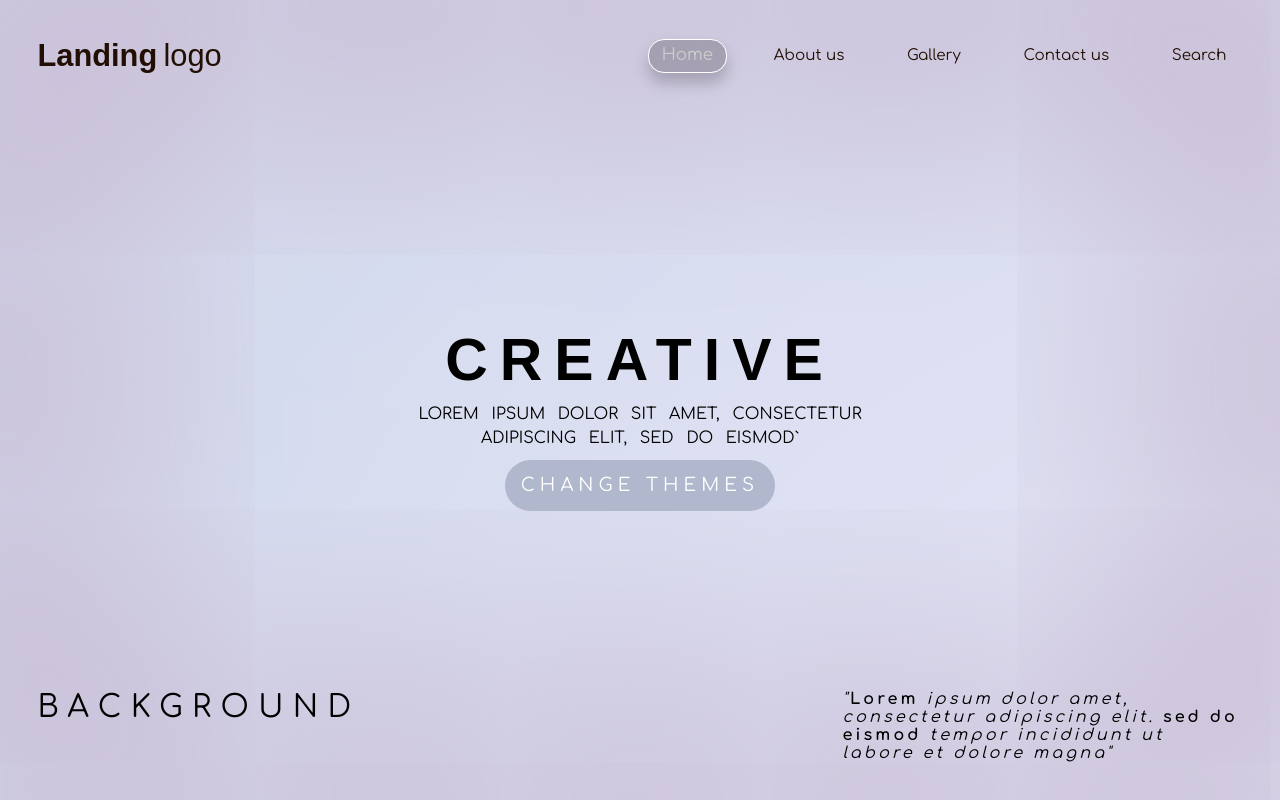
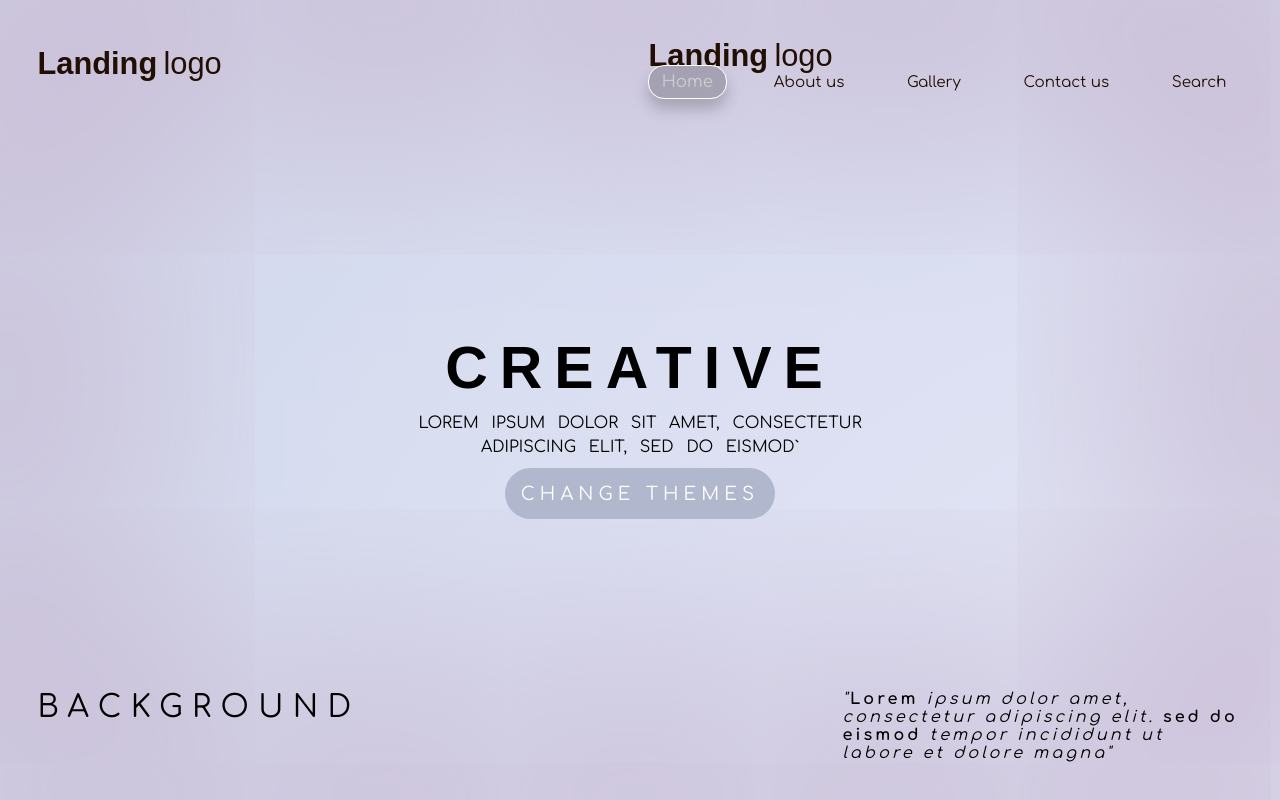
Before and after one commit to Leccon1/Creative-Landing, a React (Vite) app: page / in a window 1280 px wide. Built offline with nearby package versions, Linux system fonts and the light colour scheme; a web font is replaced by a local one.

Commit message:
feat: add Logo component and change anchor to button tag in component

```diff
--- a/src/components/layuot/Navigation/Navigation.jsx
+++ b/src/components/layuot/Navigation/Navigation.jsx
@@ -1,3 +1,4 @@
+import Logo from '@components/common/Logo/Logo'
 import { useState, useRef } from 'react'
 
 import styles from './Navigation.module.scss'
@@ -14,17 +15,19 @@ const Navigation = ({ isActive, onClose }) => {
   return (
     <>
       <div className={`${styles.navOverlay} ${isActive ? styles.active : ''}`} onClick={onClose} />
+      <nav ref={navRef} className={`${styles.nav} ${isActive ? styles.active : ''}`}>
+        <Logo />
 
-      <nav ref={navRef} className={`${styles.nav} ${isActive ? styles.active : ''}`}>
         <ul className={styles.navList}>
           {navItems.map((item, index) => (
             <li key={item} className={styles.navListItem}>
-              <a
+              <button
+                type="button"
                 className={`${styles.navListLink} ${index === activeIndex ? styles.active : ''}`}
                 onClick={() => handleLinkClick(index)}
               >
                 {item}
-              </a>
+              </button>
             </li>
           ))}
           <div className={styles.navHighlight} />
```
